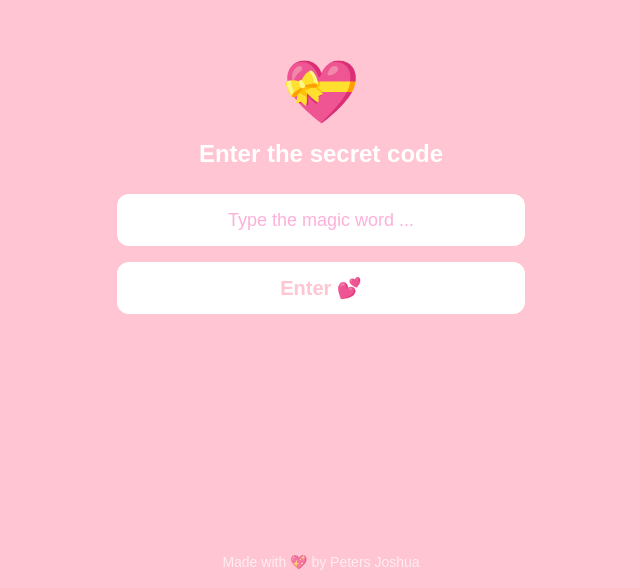
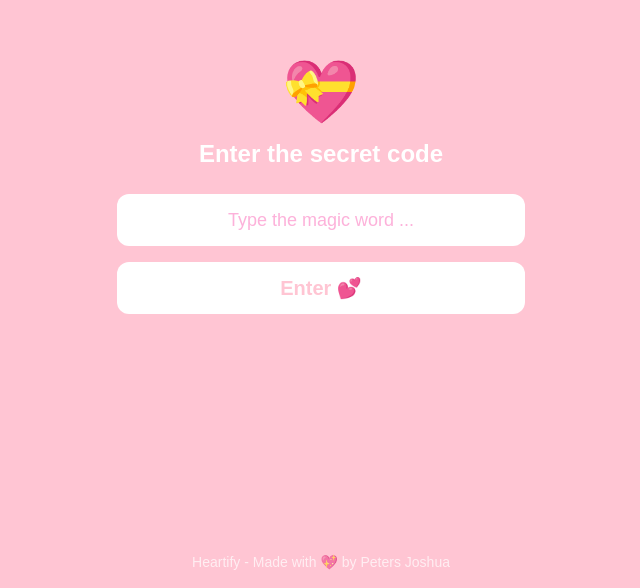
Before and after one commit to Nebulaz7/heartify, a React (Vite) app: page / in a window 1280 px wide. Shown: the part 212-800 px from the top of the page, without its empty margins (319-959 px from the left). Built offline with nearby package versions, Linux system fonts and the light colour scheme; no server answers.

Commit message:
Update branding in README, index.html, and App component to "Heartify"

```diff
--- a/index.html
+++ b/index.html
@@ -4,7 +4,7 @@
     <meta charset="UTF-8" />
     <link rel="icon" type="image/svg+xml" href="/heart.png" />
     <meta name="viewport" content="width=device-width, initial-scale=1.0" />
-    <title>❤️</title>
+    <title>❤️ Heartify</title>
   </head>
   <body>
     <div id="root"></div>
--- a/src/App.tsx
+++ b/src/App.tsx
@@ -175,7 +175,7 @@ function App() {
 
         {/* Footer - moved outside motion.div */}
         <footer className="absolute bottom-4 left-0 right-0 text-center text-white/70 text-sm">
-          Made with 💖 by Peters Joshua
+          Heartify - Made with 💖 by Peters Joshua
         </footer>
       </div>
     );
@@ -262,7 +262,7 @@ function App() {
 
         {/* Footer - moved outside motion.div */}
         <footer className="absolute bottom-0 pt-4 mt-4 left-0 right-0 text-center text-black text-sm">
-          Made with 💖 by Peters Joshua
+          Heartify - Made with 💖 by Peters Joshua
         </footer>
       </div>
     </>
```
Also changed, not shown: 1 other file (tests, documents, lock files or other folders).
